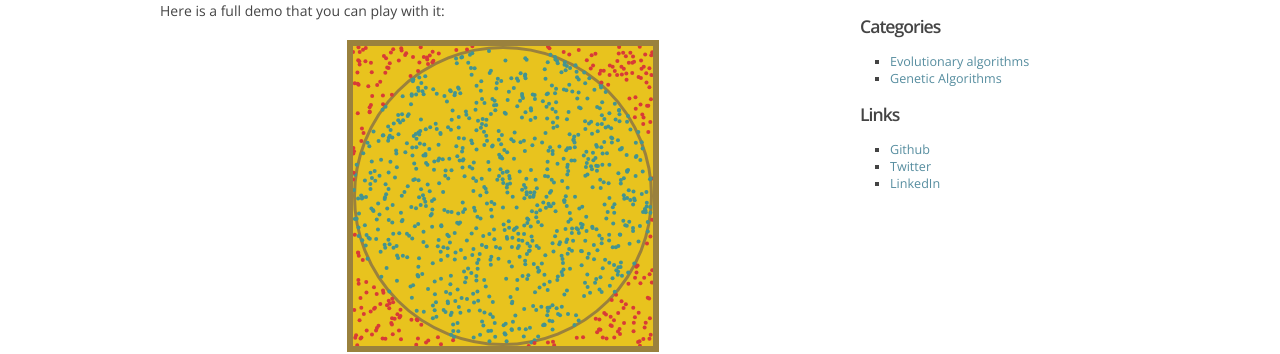
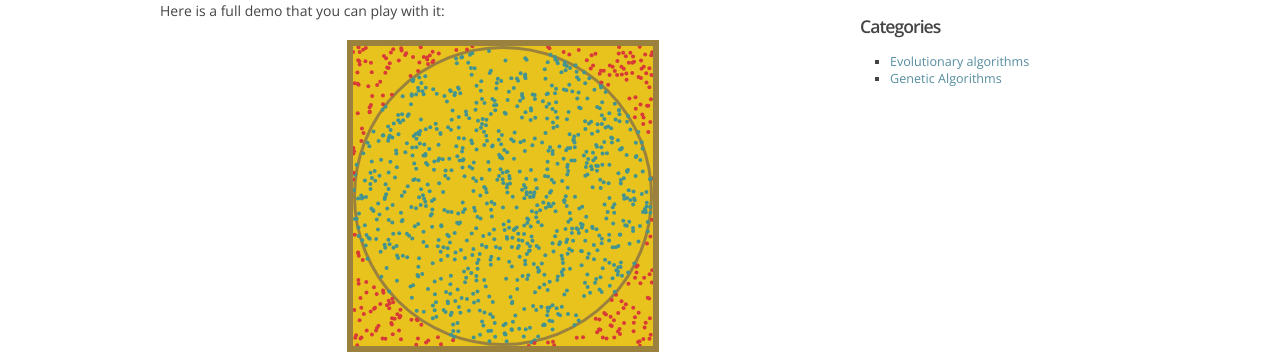
Before and after one commit to davidrobles/davidrobles.github.io, a Jekyll site: the page built from index.html, in a window 1280 px wide. Shown: the part 527-881 px from the top of the page. Built offline with Jekyll 4.4.1, drawn with Linux system fonts in a browser that asks for light colours; Markdown is read by kramdown in place of the engine named in the settings; the list of posts is cut into pages by our own code.

Commit message:
remove links

```diff
--- a/_layouts/default.html
+++ b/_layouts/default.html
@@ -81,18 +81,6 @@
                 </ul>
             </div>
         </div>
-        <div class="widget">
-            <div class="name">
-                Links
-            </div>
-            <div>
-                <ul>
-                    <li><a href="https://github.com/davidrobles">Github</a></li>
-                    <li><a href="https://twitter.com/davidrobles">Twitter</a></li>
-                    <li><a href="http://www.linkedin.com/in/drobles/">LinkedIn</a></li>
-                </ul>
-            </div>
-        </div>
     </div> <!-- sidebar -->
     <div class="content">
         {{ content }}
```
